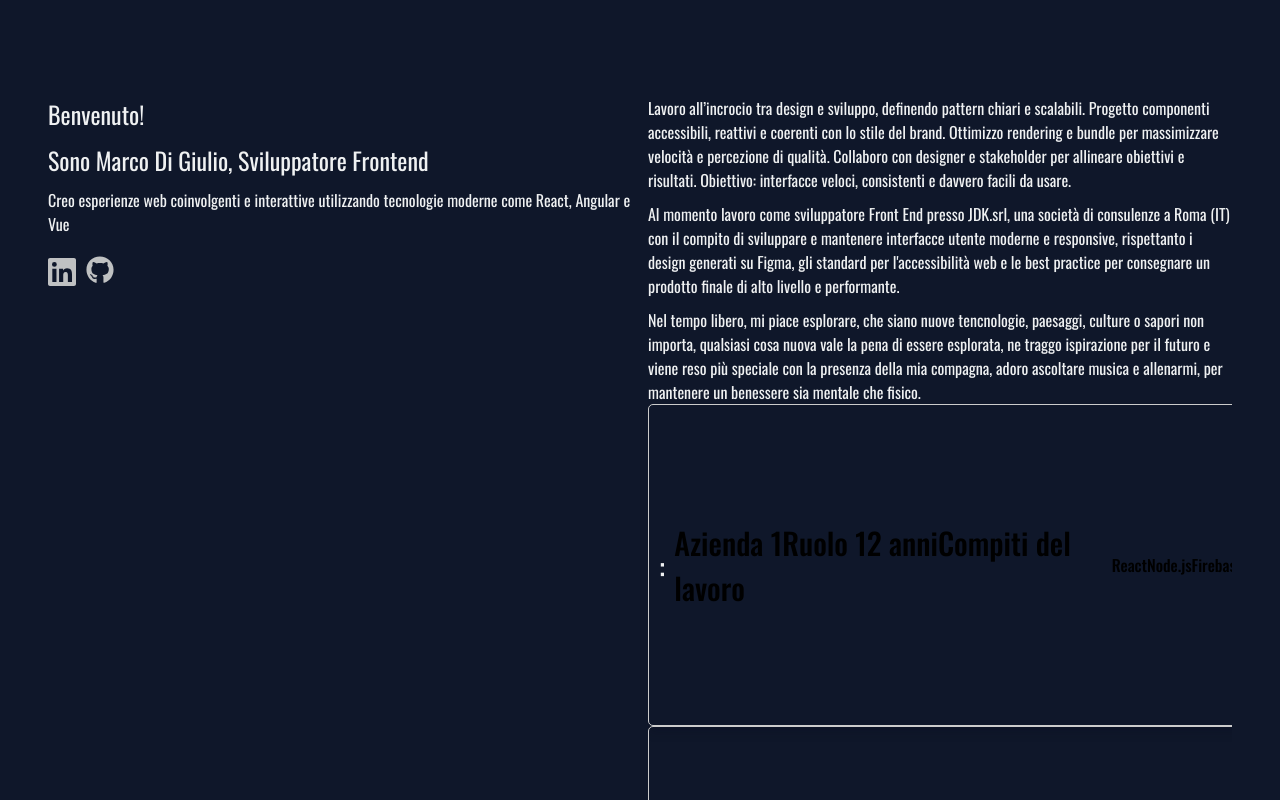
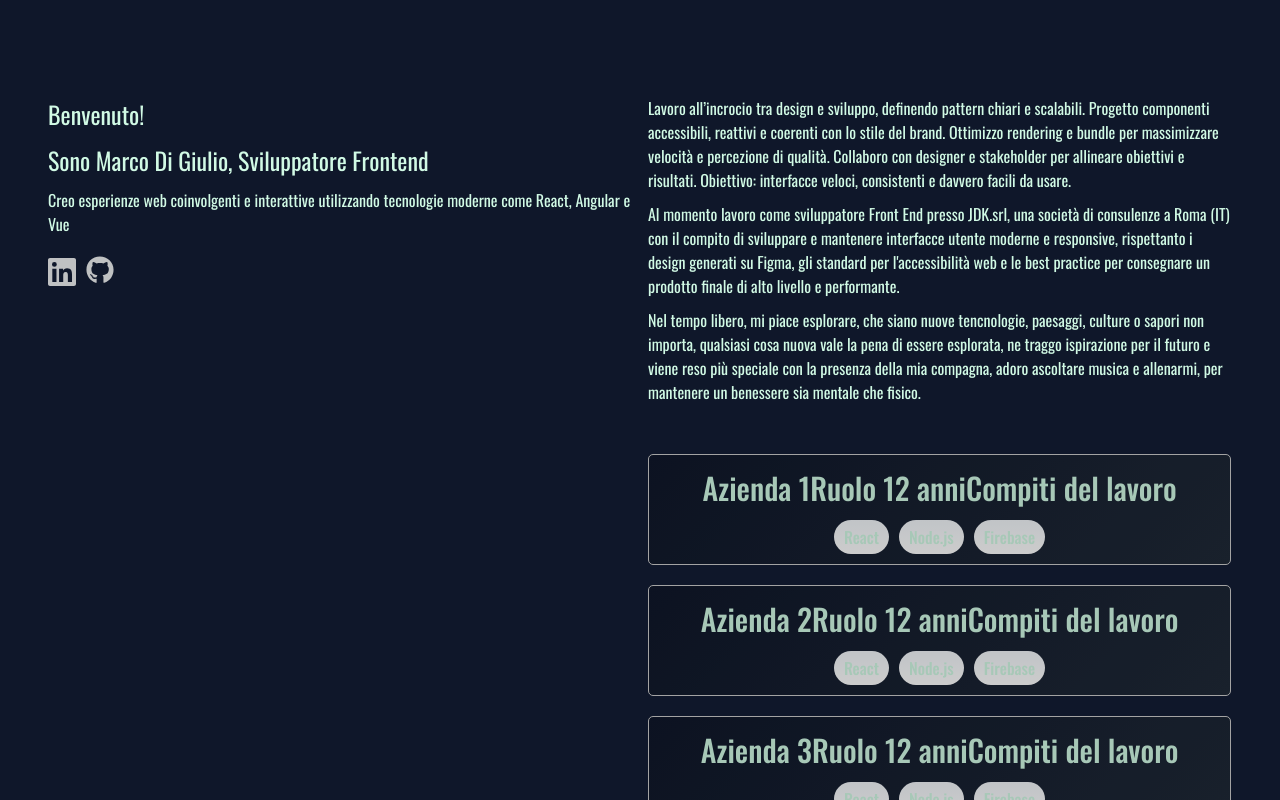
Before and after one commit to mDiGiulio94/Portfolio, a React (Create React App) app: page / in a window 1280 px wide. Shown: the top 800 px of the page. Built offline with nearby package versions, Linux system fonts and the light colour scheme.

Commit message:
progresso card

```diff
--- a/src/index.css
+++ b/src/index.css
@@ -14,6 +14,13 @@ body {
   background-color: #0f172a;
   font-family: 'Oswald', 'sans-serif';
   font-weight: 200;
+   color: #D1FAE5;
+   /* color:#A7F3D0; */
+   /* color: #CFFAFE; */
+   /* rosso buono per cancelare */
+   /* color: #EF4444; */
+   /* color: #94A3B8; */
+
 }
 
 h1,
@@ -24,7 +31,7 @@ h5,
 h6,
 p {
   margin: 0;
-  color: #eff1f2;
+  /* color: #eff1f2; */
   font-weight: 400!important;
 }
 
--- a/src/pages/Home.js
+++ b/src/pages/Home.js
@@ -28,7 +28,7 @@ const Container = styled.div`
   padding-right: 3rem;
   padding-top: 6rem;
   padding-bottom: 6rem;
-  gap: 16px
+  gap: 16px;
 `;
 
 const ContainerLeft = styled.div`
@@ -38,6 +38,9 @@ const ContainerLeft = styled.div`
 `;
 
 const ContainerRight = styled.div`
+  display: flex;
+  flex-direction: column;
+  gap: 50px;
   width: 50%;
   overflow-y: auto;
 `;
--- a/src/shared/components/Card.js
+++ b/src/shared/components/Card.js
@@ -1,19 +1,32 @@
 import React from "react";
 import styled from "styled-components";
 
-
-export default function Card({titleCard, items, onClick, image, alt, name, role, duration, description, tecnologies }) {
-
-
+export default function Card({
+  titleCard,
+  items,
+  onClick,
+  image,
+  alt,
+  name,
+  role,
+  duration,
+  description,
+  tecnologies,
+}) {
   return (
     <CardContainer onClick={onClick}>
       <section>
-        <h2>{titleCard}:</h2>
+        <div>
           {name}
           {role}
           {duration}
           {description}
-       <span className="tech">{tecnologies}</span>
+        </div>
+        <div className="tech">
+          {tecnologies.map((tech, idx) => (
+            <span key={idx}>{tech}</span>
+          ))}
+        </div>
       </section>
     </CardContainer>
   );
@@ -24,18 +37,20 @@ const CardContainer = styled.div`
   align-items: center;
   flex-direction: column;
   gap: 20px;
-  width: 100%;
+  width: calc(100% - 23px);
   border-radius: 5px;
   border: 1px solid #ccc;
-  box-shadow: 0 8px 10px rgba(2, 6, 23, 0.12);
+ background: linear-gradient(135deg,#0f172a,#1f2937);
   padding: 10px;
   cursor: pointer;
   transition: 0.2s ease-in-out;
-  height: 300px;
+  max-height: 250px;
+  height: fit-content;
   justify-content: center;
+  filter: brightness(0.8);
 
   &:hover {
-    border-color: #1b3b6f;
+    filter: brightness(1);
   }
 
   h2 {
@@ -46,18 +61,26 @@ const CardContainer = styled.div`
     text-overflow: ellipsis;
   }
 
-  section{
+  section {
     display: flex;
     align-items: center;
     gap: 10px;
     font-size: 30px;
     font-weight: 500;
+    flex-direction: column;
 
-    .tech{
+    .tech {
       display: flex;
+      gap: 10px;
       align-items: center;
       font-size: 16px;
 
+
+      span {
+        border-radius: 18px;
+        padding: 5px 10px;
+        background: linear-gradient(180deg, #f1f5f9 0%, #ffffff 100%);
+      }
     }
   }
 `;
--- a/src/shared/sections/Workplaces.js
+++ b/src/shared/sections/Workplaces.js
@@ -46,4 +46,8 @@ export default function Workplaces() {
   );
 }
 
-const Container = styled.div``;
+const Container = styled.div`
+display: flex;
+flex-direction: column;
+gap: 20px;
+`;
```
Lines whose indentation alone changed are shown as unchanged.
